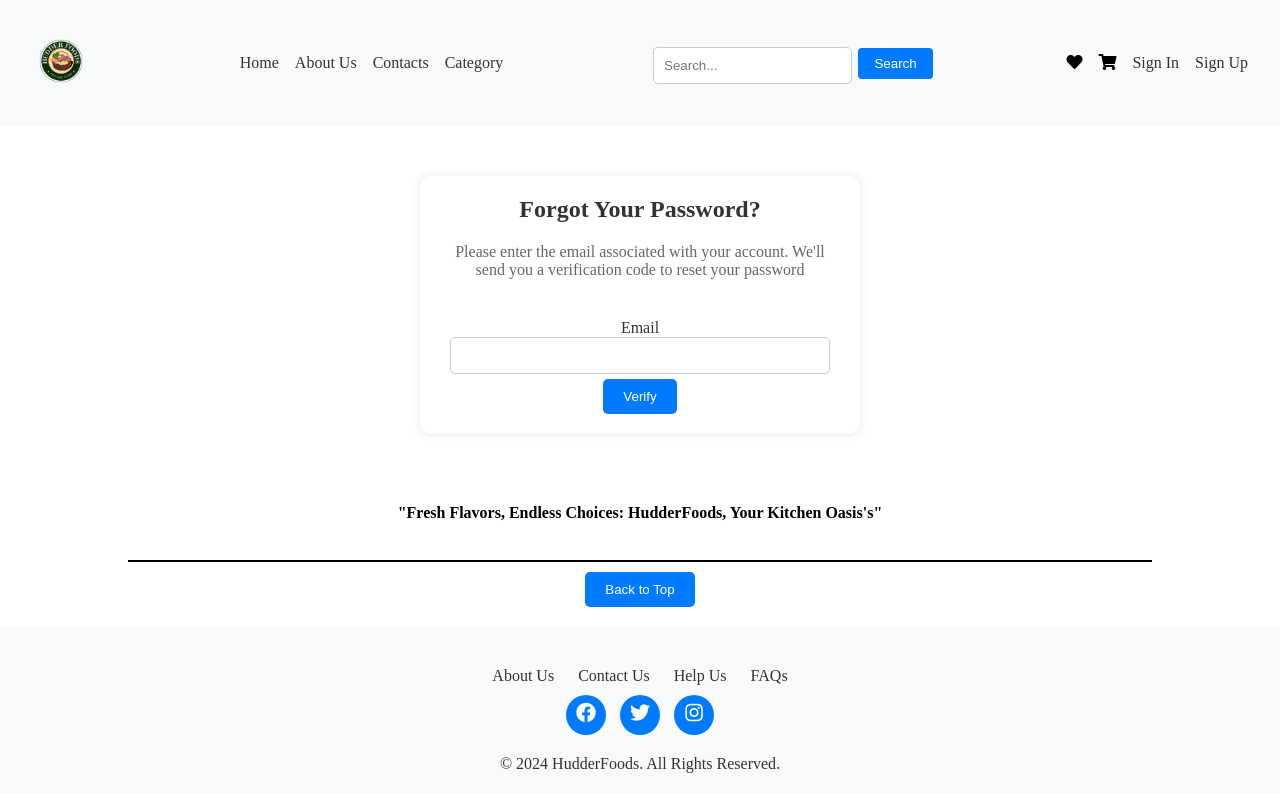
After one commit to bsameer12/Project_Management, a PHP site: page /forgot_password.php in a window 1280 px wide. The commit adds this page. Run offline with PHP 8.4, Linux system fonts and the light colour scheme.

Commit message:
fixes for forgot password

```diff
--- a/customer_signin.php
+++ b/customer_signin.php
@@ -41,7 +41,7 @@ if(isset($_POST["submit"]))
     </div>
     </form>
     <div class="action-links">
-    <a href="password_reset_email.php" class="forgot-password">Forgot Password?</a>
+    <a href="forgot_password.php" class="forgot-password">Forgot Password?</a>
     <p>New to HudderFoods? <a href="customer_signup.php" class="sign-up-link">Sign Up</a></p>
     <p>Are You A Trader? <a href="trader_signin.php" class="sign-up-link">Merchant Sign In</a></p>
     </div>
--- a/email_verfiy.css
+++ b/email_verfiy.css
@@ -29,6 +29,14 @@ input[type="text"] {
     margin-top: 15px;
 }
 
+input[type="email"]{
+    width: calc(100% - 20px);
+    padding: 10px;
+    border: 1px solid #ccc;
+    border-radius: 5px;
+    box-sizing: border-box;
+}
+
 input[type="submit"] {
     margin-top: 5px;
     background-color: #007bff;
@@ -58,3 +66,16 @@ input[type="submit"]:hover {
 .email-container input[type="text"]:hover {
     border-color: #007bff; /* Border color on hover */
 }
+
+label {
+    display:inline-block;
+    color: #333;
+    margin-top: 20px;
+}
+
+input[type="email"]:hover,
+input[type="email"]:focus {
+    background-color: #e0e0e0;
+    outline: none;
+    border-color: #007bff;
+}
--- /dev/null
+++ b/forgot_password.php
@@ -0,0 +1,41 @@
+<?php
+if(isset($_POST["submit"]))
+{
+    header("Location:password_reset_email.php");
+    exit;
+}
+?>
+<!DOCTYPE html>
+<html lang="en">
+<head>
+    <meta charset="UTF-8">
+    <meta name="viewport" content="width=device-width, initial-scale=1.0">
+    <title>Forgot Your Password</title>
+    <link rel="icon" href="logo_ico.png" type="image/png">
+    <link rel="stylesheet" href="without_session_navbar.css">
+    <link rel="stylesheet" href="footer.css">
+    <link rel="stylesheet" href="email_verfiy.css">
+    <!-- swiper css file web -->
+    <link rel="stylesheet" href="https://unpkg.com/swiper/swiper-bundle.min.css" />
+    <!-- font link -->
+    <link rel="stylesheet" href="https://cdnjs.cloudflare.com/ajax/libs/font-awesome/5.15.3/css/all.min.css">
+</head>
+<body>
+    <?php
+        include("without_session_navbar.php");
+    ?>
+    <div class="email-container">
+        <h2>Forgot Your Password?</h2>
+        <p>Please enter the email associated with your account. We'll send you a verification code to reset your password</p>
+        <form method="post">
+            <label for="verification_email">Email</label><br>
+            <input type="email" id="verification_email" name="verification_email" required><br>
+            <input type="submit" value="Verify" name="submit" id="submit">
+        </form>
+    </div>
+    <?php
+        include("footer.php");
+    ?>
+    <script src="without_session_navbar.js"></script>
+</body>
+</html>
--- a/trader_signin.php
+++ b/trader_signin.php
@@ -40,7 +40,7 @@ if(isset($_POST["submit"]))
     </div>
     </form>
     <div class="action-links">
-    <a href="password_reset_email.php" class="forgot-password">Forgot Password?</a>
+    <a href="forgot_password.php" class="forgot-password">Forgot Password?</a>
     <p>Wanna Be A Trader At HudderFoods? <a href="trader_signup.php" class="sign-up-link">Sign Up</a></p>
     <p>Are You A Customer? <a href="customer_signin.php" class="sign-up-link">Customer Sign In</a></p>
     </div>
```
